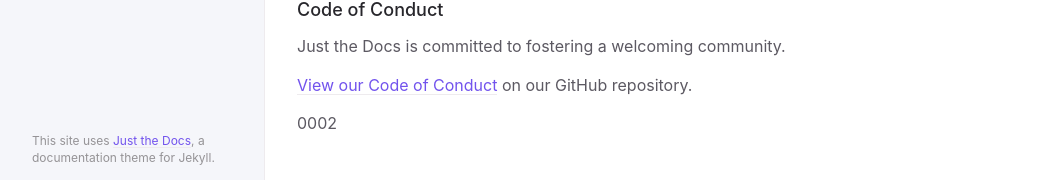
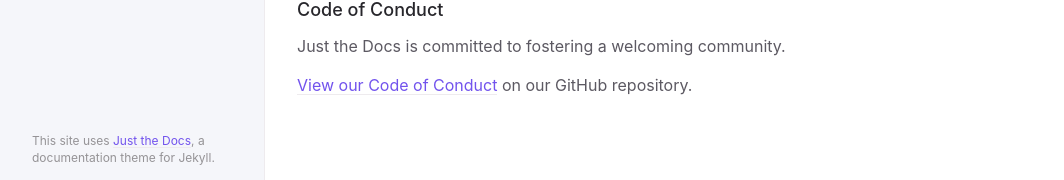
Before and after one commit to abeltranes/abeltranes.github.io, a Jekyll site: the page built from index.md, in a window 1280 px wide. Shown: the part 1979-2159 px from the top of the page, without its empty margins (91-1155 px from the left). Built offline with Jekyll 4.4.1, drawn with Linux system fonts in a browser that asks for light colours.

Commit message:
Update default.html

```diff
--- a/_layouts/default.html
+++ b/_layouts/default.html
@@ -54,16 +54,15 @@
         {% endunless %}
         <div id="main-content" class="page-content" role="main">
           {{ content }}
-          <p>0002</p>
           {% if page.has_children == true and page.has_toc != false %}
           <hr>
-          <h2 class="text-delta">Table of contents0003</h2>
-          {% assign children_list = site.pages | sort:"nav_order" %}0004
+          <h2 class="text-delta">Table of contents</h2>
+          {% assign children_list = site.pages | sort:"nav_order" %}
           <ul>
             {% for child in children_list %}
-              {% if child.parent == page.title and child.title != page.title %}00005
+              {% if child.parent == page.title and child.title != page.title %}
               <li>
-                <a href="{{ child.url | absolute_url }}">{{ child.title }}00006</a>
+                <a href="{{ child.url | absolute_url }}">{{ child.title }}</a>
               </li>
               {% endif %}
             {% endfor %}
```
